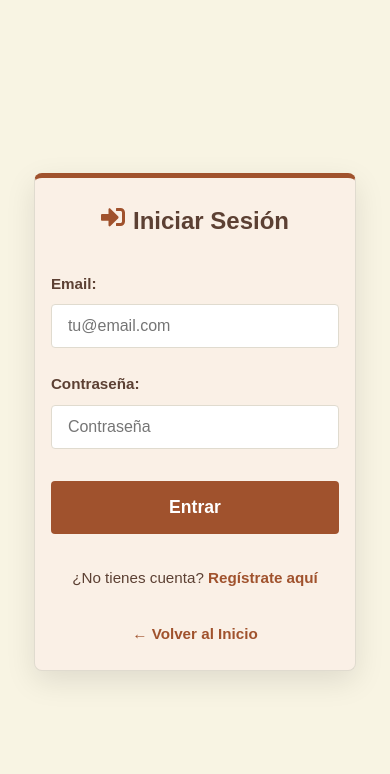
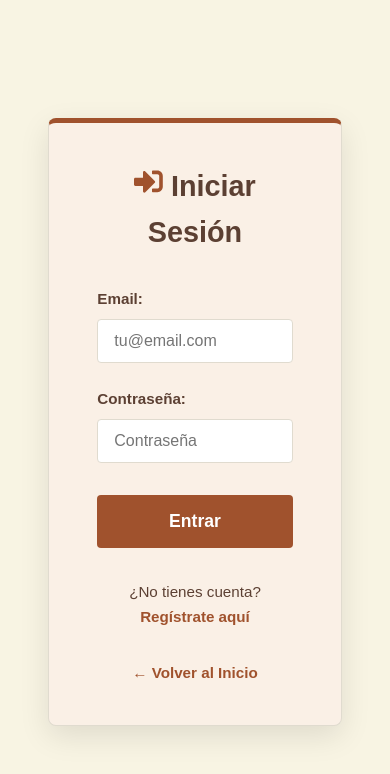
Before and after one commit to G10VANN4/feriaArtesanos, a React app in the folder frontend/: page /login in a window 390 px wide. Shown: the top 774 px of the page. Built offline with nearby package versions, Linux system fonts and the light colour scheme; the HTML template or start-up script is replaced by a standard one.

Commit message:
forms diferentes tamaños solucionado

```diff
--- a/frontend/src/styles/App.css
+++ b/frontend/src/styles/App.css
@@ -428,7 +428,7 @@ h1, h2, h3 { color: #5C4033; /* Color de títulos marrón más fuerte */ }
   z-index: 1000;
 }
 
-/* Tarjetas de formulario */
+/* Tarjetas de formulario  */
 .login-card,
 .registro-card {
   background-color: #FAF0E6;
@@ -436,16 +436,12 @@ h1, h2, h3 { color: #5C4033; /* Color de títulos marrón más fuerte */ }
   border-radius: 8px;
   padding: 2.5rem 3rem;
   width: 90%;
-  max-width: 500px;
+  max-width: 600px;
   box-shadow: 0 10px 30px rgba(0, 0, 0, 0.1);
   border-top: 5px solid #A0522D;
-  /* Centrado perfecto */
   margin: 0;
 }
 
-.registro-card {
-  max-width: 600px;
-}
 
 /* Títulos */
 .login-title,
@@ -569,35 +565,3 @@ h1, h2, h3 { color: #5C4033; /* Color de títulos marrón más fuerte */ }
   color: #8B4513;
   text-decoration: underline;
 }
-
-
-
-
-/* Responsive */
-@media (max-width: 768px) {
-  .login-container,
-  .registro-container {
-    padding: 1rem;
-  }
-
-  .login-card,
-  .registro-card {
-    padding: 2rem 1.5rem;
-  }
-
-  .form-row {
-    grid-template-columns: 1fr;
-  }
-
-  .login-title,
-  .registro-title {
-    font-size: 1.5rem;
-  }
-}
-
-@media (max-width: 480px) {
-  .login-card,
-  .registro-card {
-    padding: 1.5rem 1rem;
-  }
-}
```
